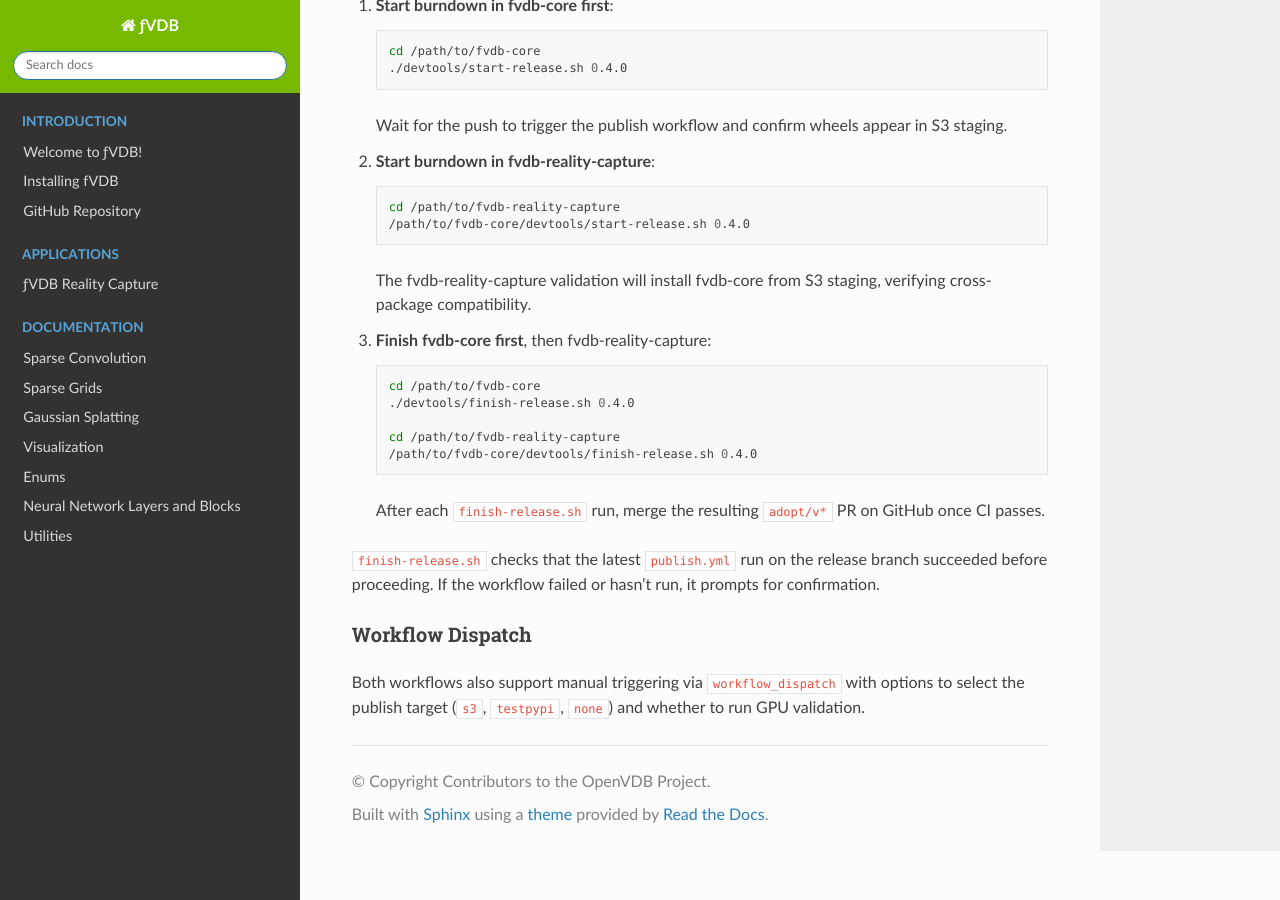
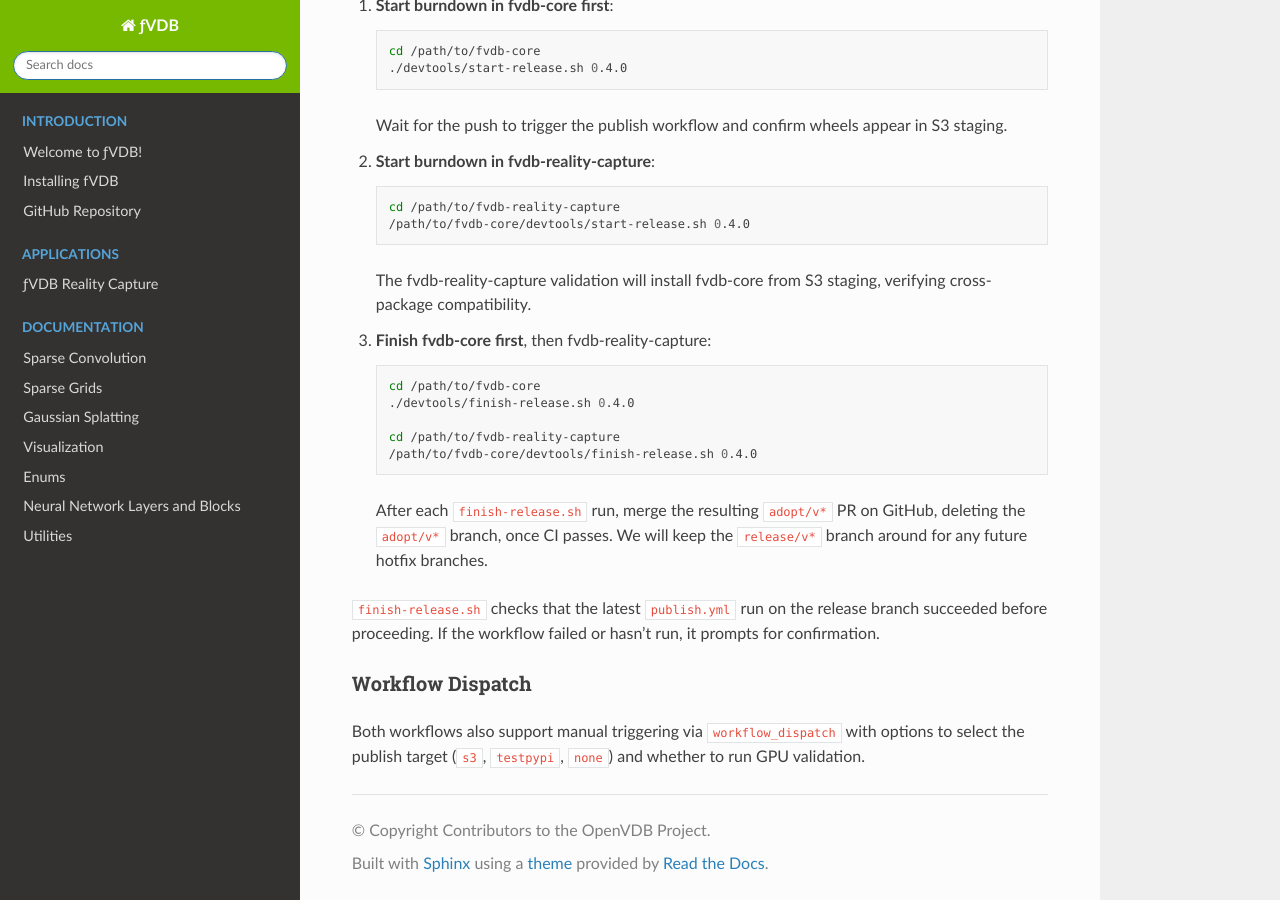
Before and after one commit to openvdb/fvdb-core, a Sphinx documentation site: the page built from docs/release-process.md, in a window 1280 px wide and 900 px high, scrolled down 5364 px. Built offline with Sphinx 7.4.7 and the Read the Docs theme 3.1.0, drawn with Linux system fonts in a browser that asks for light colours; pages that are not in the unit, such as notebooks, are missing from menus.

Commit message:
Clarification around adopt/release branch lift
Signed-off-by: Jonathan Swartz <jonathan@jswartz.info>

````diff
--- a/docs/release-process.md
+++ b/docs/release-process.md
@@ -247,7 +247,8 @@ is:
    ```
 
    After each `finish-release.sh` run, merge the resulting `adopt/v*` PR
-   on GitHub once CI passes.
+   on GitHub, deleting the `adopt/v*` branch, once CI passes.  We will keep
+   the `release/v*` branch around for any future hotfix branches.
 
 `finish-release.sh` checks that the latest `publish.yml` run on the release
 branch succeeded before proceeding. If the workflow failed or hasn't run, it
````
